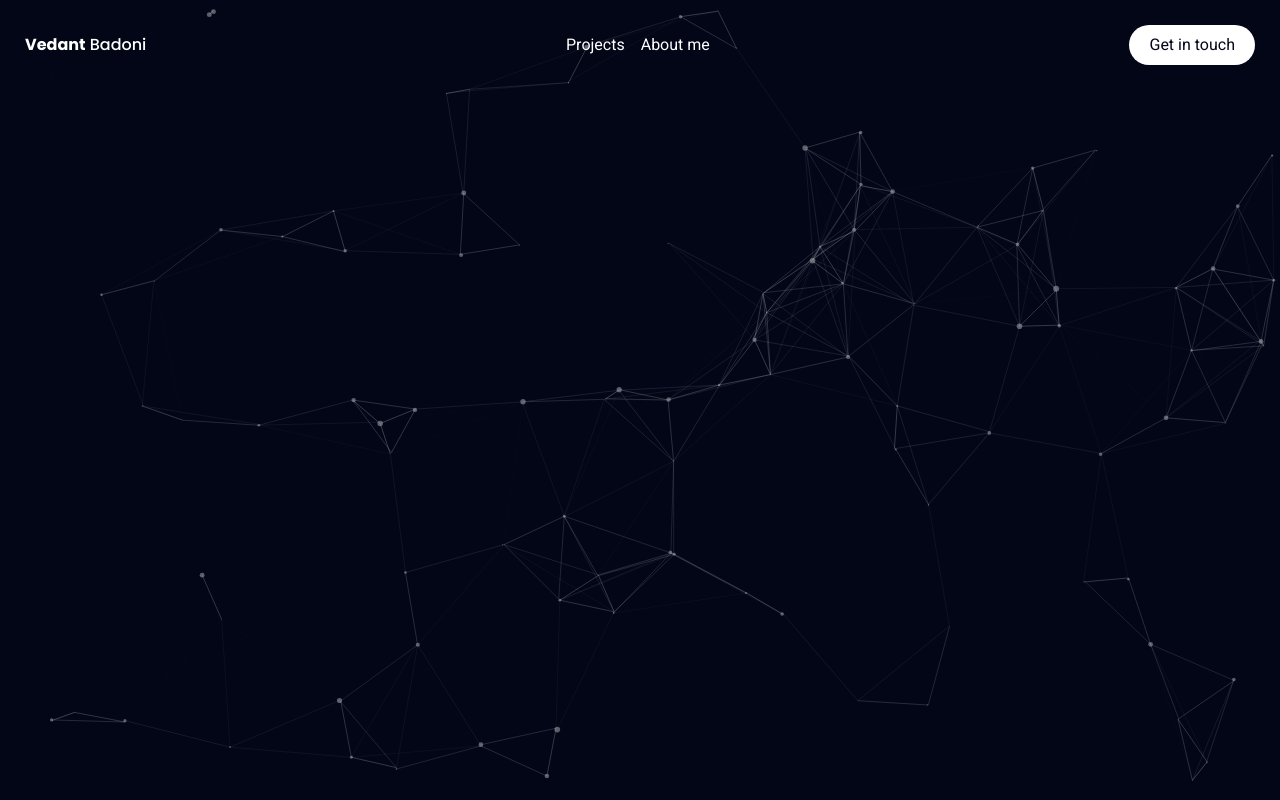
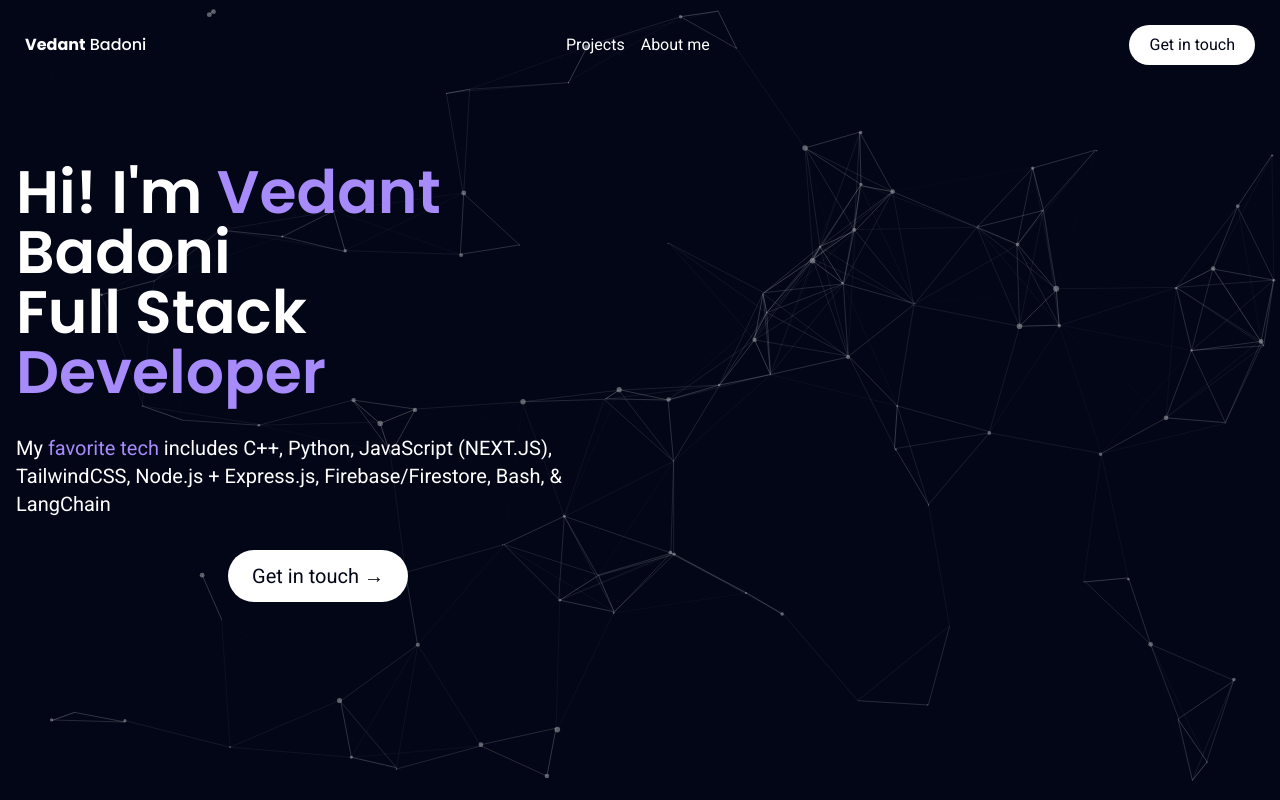
Before and after one commit to divenire05/my-amazingly-awesome-portfolio, a SvelteKit app: page / in a window 1280 px wide. Built offline with nearby package versions, Linux system fonts and the light colour scheme.

Commit message:
first half of section 1 grid display

```diff
--- a/src/components/Main.svelte
+++ b/src/components/Main.svelte
@@ -0,0 +1,24 @@
+<script>
+
+</script>
+
+
+<main class="flex flex-col flex-1 p-4">
+    <section id="introPage" class="grid grid-cols-1 lg:grid-cols-2 gap-10 py-8 sm:py-14">
+        <div class="flex flex-col lg:justify-center text-center lg:text-left gap-6 md:gap-8">
+            <h2 class="font-semibold text-4xl sm:text-5xl md:text-6xl">
+                Hi! I'm <span class="poppins text-violet-400">Vedant</span> Badoni <br/> Full Stack <span class="poppins text-violet-400">Developer</span>
+            </h2>
+            <p class="text-base sm:text-lg md:text-xl">
+                My <span class="text-violet-400">favorite tech</span> includes C++, Python, JavaScript (NEXT.JS), TailwindCSS, Node.js + Express.js, Firebase/Firestore, Bash, & LangChain
+            </p>
+            <a href="https://www.linkedin.com/in/vedant-badoni-b5a67a20b/" target="_blank" class="blueShadow mx-auto lg:mr-auto text-base sm:text-lg md:text-xl poppins relative overflow-hidden px-6 py-3 group rounded-full bg-white text-slate-950 cursor-pointer">
+                <div
+                    class="absolute top-0 right-full w-full h-full bg-violet-400 opacity-20 group-hover:translate-x-full z-0 duration-200"
+                />
+                <h4 class="relative z-9">Get in touch &rarr;</h4>
+            </a>
+        </div>
+
+    </section>
+</main>
```
